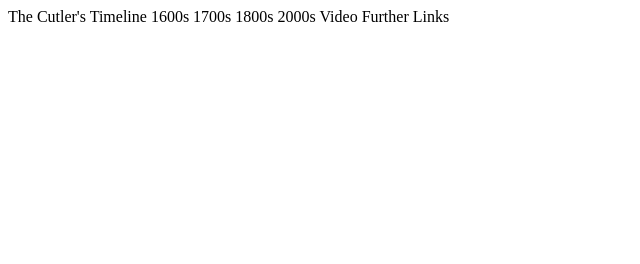
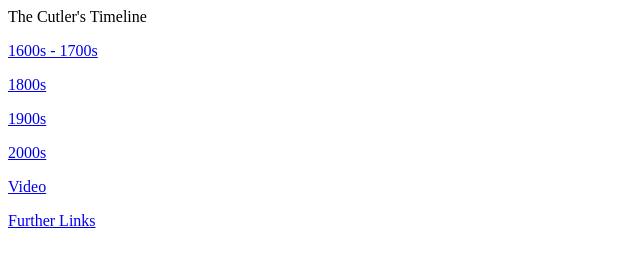
Before and after one commit to jameswathomson/cutlers400, a plain HTML site: page index.html in a window 1280 px wide. Shown: the whole page, without its empty margins (0-640 px from the left). Drawn offline with Linux system fonts and the light colour scheme.

Commit message:
Update index.html

```diff
--- a/index.html
+++ b/index.html
@@ -4,11 +4,11 @@
   </HEAD>
   <BODY>
     The Cutler's Timeline
-    1600s
-    1700s
-    1800s
-    2000s
-    Video
-    Further Links
+    <p></p><a href="1600s-1700s.html">1600s - 1700s</a>
+    <p></p><a href="1800s.html">1800s</a>
+    <p></p><a href="1900s.html">1900s</a>
+    <p></p><a href="2000s.html">2000s</a>
+    <p></p><a href="video.html">Video</a>
+    <p></p><a href="links.html">Further Links</a>
   </BODY>
 </HTML>
```
